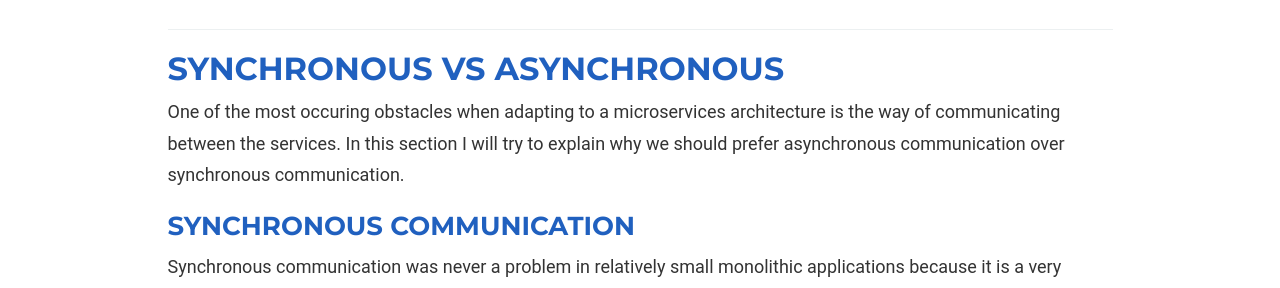
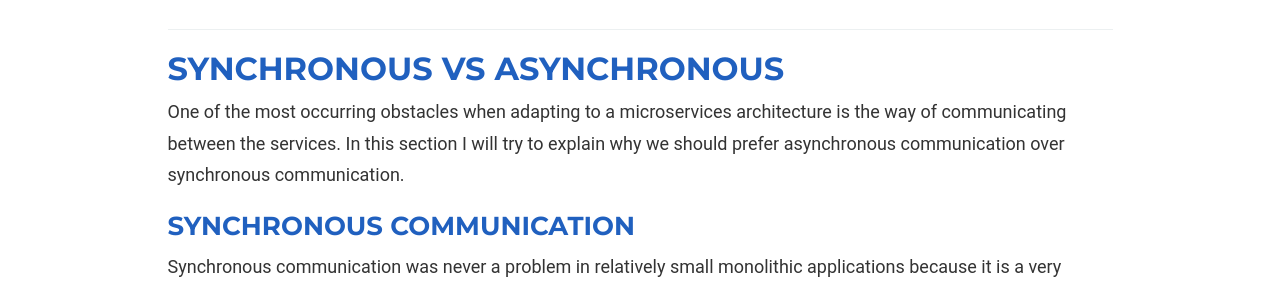
Before and after one commit to tothepoint-itco/blog, a Jekyll site: the page built from _posts/2016-05-04-microservices-the-most-occurring-obstacles.md, in a window 1280 px wide and 900 px high, scrolled down 1696 px. Shown: the part 159-447 px from the top of the window. Built offline with Jekyll 4.4.1, drawn with Linux system fonts in a browser that asks for light colours; some web fonts are replaced; comment, search, counter and statistics services are not loaded; some of the changed text lies outside the part shown.

Commit message:
fix typo

```diff
--- a/_posts/2016-05-04-microservices-the-most-occuring-obstacles.md
+++ b/_posts/2016-05-04-microservices-the-most-occurring-obstacles.md
@@ -1,13 +1,13 @@
 ---
 layout: post
-title: "Microservices: The Most Occuring Obstacles"
-permalink: /blog/microservices-the-most-occuring-obstacles/
+title: "Microservices: The Most Occurring Obstacles"
+permalink: /blog/microservices-the-most-occurring-obstacles/
 author: kaj_van_der_hallen
 date:   2016-05-04
 header: microservices.jpg
 ---
 
-The intention of this blog post is to tackle the most occuring obstacles that people find on their way to microservices.
+The intention of this blog post is to tackle the most occurring obstacles that people find on their way to microservices.
 
 ## Shared Datastore
 A big obstacle that people will find on their way to microservices, is giving every service its own datastore. This means that they do not share the same datastore with each other.
@@ -38,7 +38,7 @@ The image below (Source: [Microservices (Martin Fowler)](http://martinfowler.com
 ---
 
 ## Synchronous vs Asynchronous
-One of the most occuring obstacles when adapting to a microservices architecture is the way of communicating between the services. In this section I will try to explain why we should prefer asynchronous communication over synchronous communication.
+One of the most occurring obstacles when adapting to a microservices architecture is the way of communicating between the services. In this section I will try to explain why we should prefer asynchronous communication over synchronous communication.
 
 ### Synchronous communication
 Synchronous communication was never a problem in relatively small monolithic applications because it is a very simple concept to reason about. The client sends a request to the server, and the server responds to the client.
```
